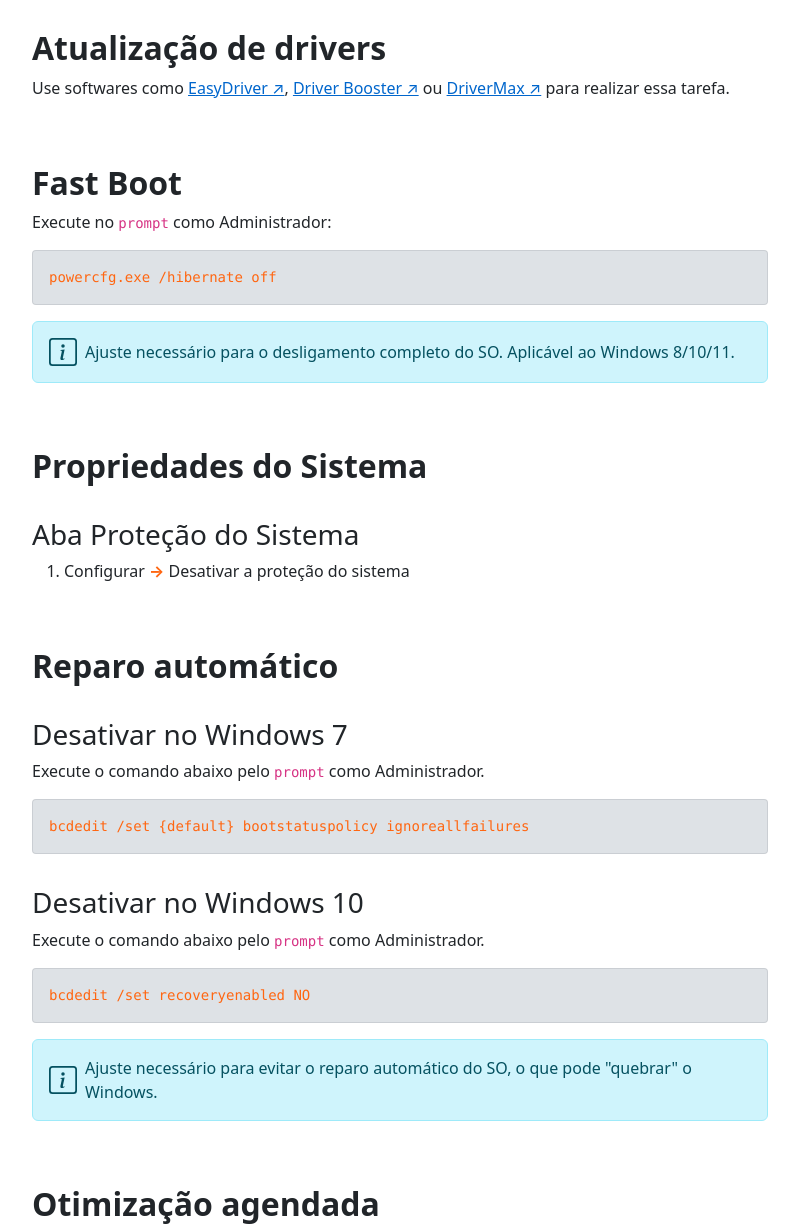
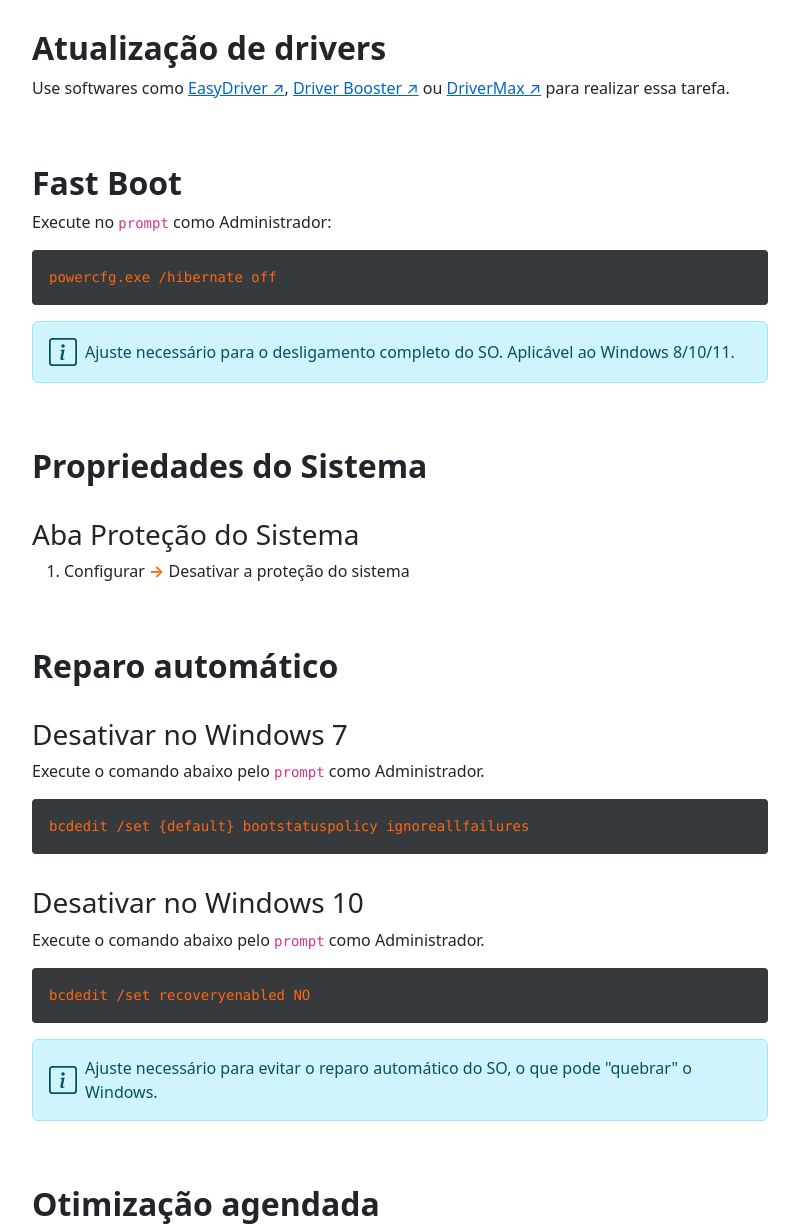
Before and after one commit to cremiltongf/wiki, a PHP site: page /win.html in a window 1280 px wide. Shown: the part 1777-3005 px from the top of the page, without its empty margins (430-1229 px from the left). Run offline with PHP 8.4, Linux system fonts and the light colour scheme.

Commit message:
Estilo para bloco de código

```diff
--- a/assets/css/estilo.css
+++ b/assets/css/estilo.css
@@ -103,7 +103,7 @@ h3{
 pre{
     color: #f61;
     padding: 16px;
-    background-color: rgb(222, 226, 230);
+    background-color: rgb(33, 37, 41, .9);
     border-radius: 4px;
     border: 1px solid rgb(33, 37, 41, .1);
 }
```
